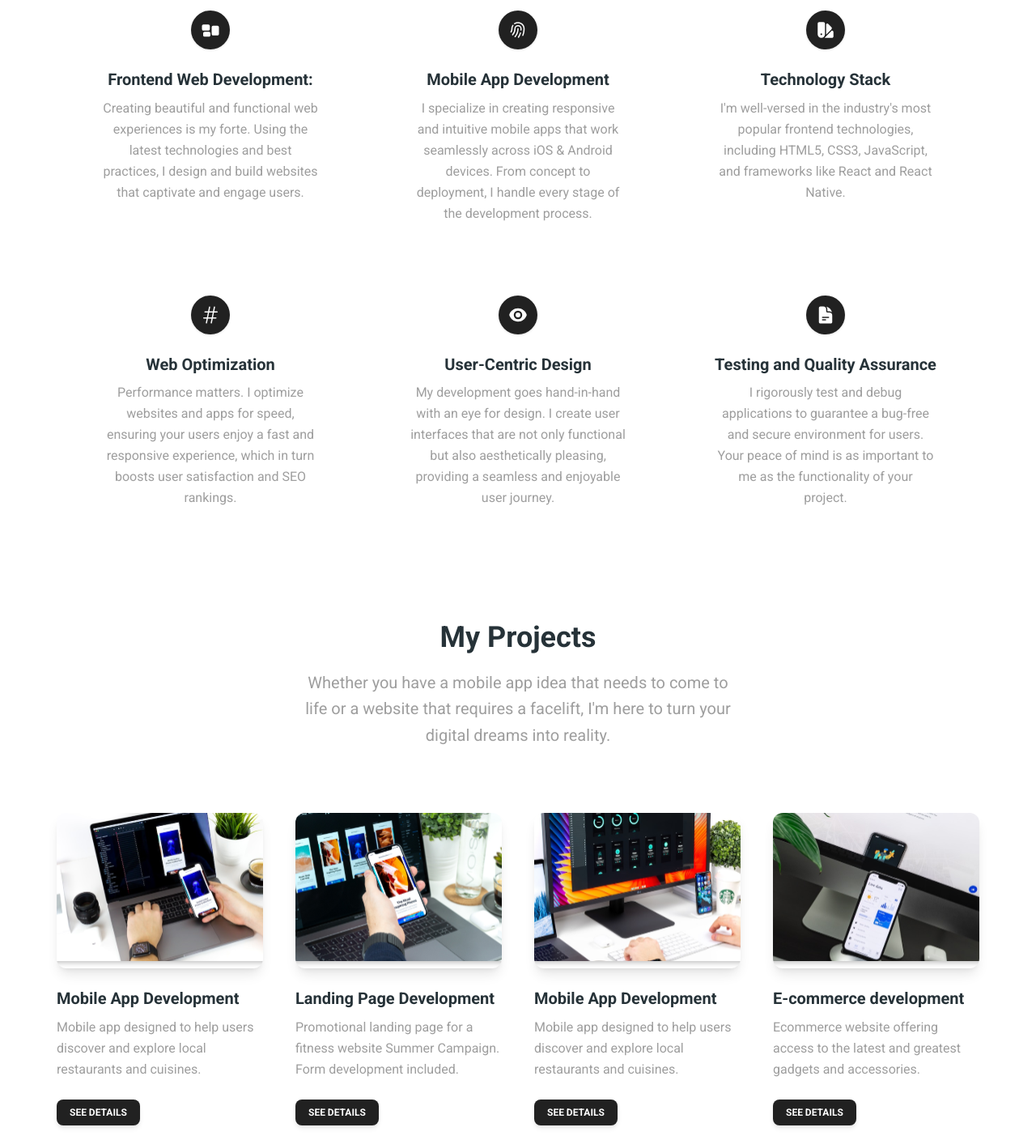
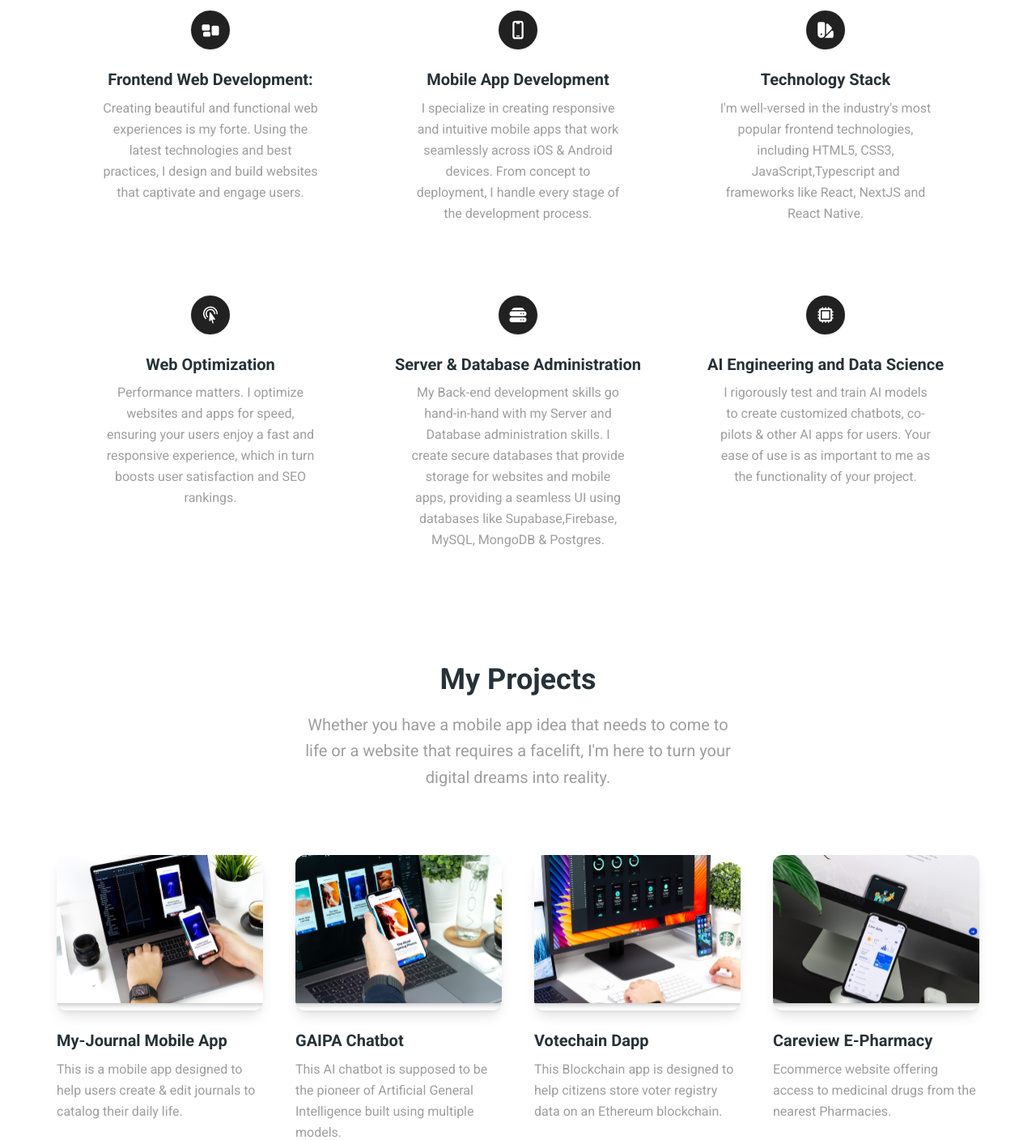
Before and after one commit to MichaelOnyoin/portfolio, a Next.js app: page / in a window 1280 px wide. Shown: the part 1340-2748 px from the top of the page at 81% size. Built offline with nearby package versions, Linux system fonts and the light colour scheme.

Commit message:
1st stage : 	new file:   .vscode/settings.json 	modified:   src/app/projects.tsx 	modified:   src/app/resume.tsx 	modified:   src/app/skills.tsx 	modified:   src/components/navbar.tsx 	modified:   src/components/project-card.tsx

```diff
--- a/src/app/projects.tsx
+++ b/src/app/projects.tsx
@@ -7,23 +7,23 @@ import { Typography } from "@material-tailwind/react";
 const PROJECTS = [
   {
     img: "/image/blog-1.svg",
-    title: "Mobile App Development",
-    desc: "Mobile app designed to help users discover and explore local restaurants and cuisines.",
+    title: "My-Journal Mobile App",
+    desc: "This is a mobile app designed to help users create & edit journals to catalog their daily life.",
   },
   {
     img: "/image/blog2.svg",
-    title: "Landing Page Development",
-    desc: "Promotional landing page for a  fitness website Summer Campaign. Form development included.",
+    title: "GAIPA Chatbot",
+    desc: "This AI chatbot is supposed to be the pioneer of Artificial General Intelligence built using multiple models.",
   },
   {
     img: "/image/blog3.svg",
-    title: "Mobile App Development",
-    desc: "Mobile app designed to help users discover and explore local restaurants and cuisines.",
+    title: "Votechain Dapp",
+    desc: "This Blockchain app is designed to help citizens store voter registry data on an Ethereum blockchain.",
   },
   {
     img: "/image/blog4.svg",
-    title: "E-commerce development",
-    desc: "Ecommerce website offering  access to the latest and greatest gadgets and accessories.",
+    title: "Careview E-Pharmacy",
+    desc: "Ecommerce website offering  access to medicinal drugs from the nearest Pharmacies.",
   },
   {
     img: "/image/blog-1.svg",
--- a/src/app/resume.tsx
+++ b/src/app/resume.tsx
@@ -5,13 +5,14 @@ import {
   ChartBarIcon,
   PuzzlePieceIcon,
   CursorArrowRaysIcon,
+  AcademicCapIcon,
   ArrowRightIcon,
 } from "@heroicons/react/24/solid";
 import { ResumeItem } from "../components/resume-item";
 
 const RESUME_ITEMS = [
   {
-    icon: ChartBarIcon,
+    icon: AcademicCapIcon,
     children: "Bachelor of Science in Computer Science and Informatics",
   },
   {
--- a/src/app/skills.tsx
+++ b/src/app/skills.tsx
@@ -3,11 +3,11 @@
 import { Typography } from "@material-tailwind/react";
 import {
   RectangleGroupIcon,
-  FingerPrintIcon,
   SwatchIcon,
-  HashtagIcon,
-  EyeIcon,
-  DocumentTextIcon,
+  CursorArrowRippleIcon,
+  DevicePhoneMobileIcon,
+  CpuChipIcon,
+  ServerStackIcon,
 } from "@heroicons/react/24/solid";
 import { SkillCard } from "../components/skill-card";
 
@@ -19,7 +19,7 @@ const SKILLS = [
       "Creating beautiful and functional web experiences is my forte. Using the latest technologies and best practices, I design and build websites that captivate and engage users.",
   },
   {
-    icon: FingerPrintIcon,
+    icon: DevicePhoneMobileIcon,
     title: "Mobile App Development",
     children:
       " I specialize in creating responsive and intuitive mobile apps that work seamlessly across iOS & Android devices. From concept to deployment, I handle every stage of the development process.",
@@ -28,25 +28,25 @@ const SKILLS = [
     icon: SwatchIcon,
     title: "Technology Stack",
     children:
-      "I'm well-versed in the industry's most popular frontend technologies, including HTML5, CSS3, JavaScript, and frameworks like React and React Native.",
+      "I'm well-versed in the industry's most popular frontend technologies, including HTML5, CSS3, JavaScript,Typescript and frameworks like React, NextJS and React Native.",
   },
   {
-    icon: HashtagIcon,
+    icon: CursorArrowRippleIcon,
     title: " Web Optimization",
     children:
       "Performance matters. I optimize websites and apps for speed, ensuring your users enjoy a fast and responsive experience, which in turn boosts user satisfaction and SEO rankings.",
   },
   {
-    icon: EyeIcon,
-    title: "User-Centric Design",
+    icon: ServerStackIcon,
+    title: "Server & Database Administration",
     children:
-      "My development goes hand-in-hand with an eye for design. I create user interfaces that are not only functional but also aesthetically pleasing, providing a seamless and enjoyable user journey.",
+      "My Back-end development skills go hand-in-hand with my Server and Database administration skills. I create secure databases that provide storage for websites and mobile apps, providing a seamless UI using databases like Supabase,Firebase, MySQL, MongoDB & Postgres.",
   },
   {
-    icon: DocumentTextIcon,
-    title: "Testing and Quality Assurance",
+    icon: CpuChipIcon,
+    title: "AI Engineering and Data Science",
     children:
-      "I rigorously test and debug applications to guarantee a bug-free and secure environment for users. Your peace of mind is as important to me as the functionality of your project.",
+      "I rigorously test and train AI models to create customized chatbots, co-pilots & other AI apps for users. Your ease of use is as important to me as the functionality of your project.",
   },
 ];
 
--- a/src/components/project-card.tsx
+++ b/src/components/project-card.tsx
@@ -38,7 +38,9 @@ export function ProjectCard({ img, title, desc }: ProjectCardProps) {
           {desc}
         </Typography>
         <Button color="gray" size="sm"  placeholder={undefined} onPointerEnterCapture={undefined} onPointerLeaveCapture={undefined}>
+
           see details
+
         </Button>
       </CardBody>
     </Card>
```
Also changed, not shown: src/components/navbar.tsx (+1 -6 lines).
